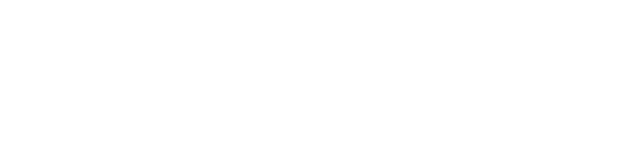
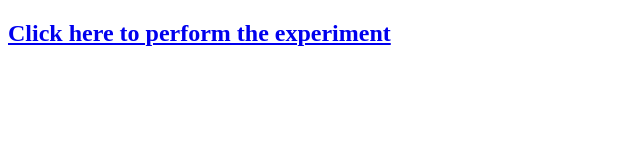
Before and after one commit to virtual-labs/exp-serial-position-effect-iitg, a plain HTML site: page experiment/simulation/index.html in a window 1280 px wide. Shown: the whole page, without its empty margins (0-640 px from the left). Drawn offline with Linux system fonts and the light colour scheme.

Commit message:
Update index.html

```diff
--- a/experiment/simulation/index.html
+++ b/experiment/simulation/index.html
@@ -9,5 +9,6 @@
 
 	<!-- Add JS at the bottom of HTML file -->
         <script src="./js/main.js"></script>
+	<h2><a href="serial position home page.html">Click here to perform the experiment</a></h2>
 </body>
 </html>
```
